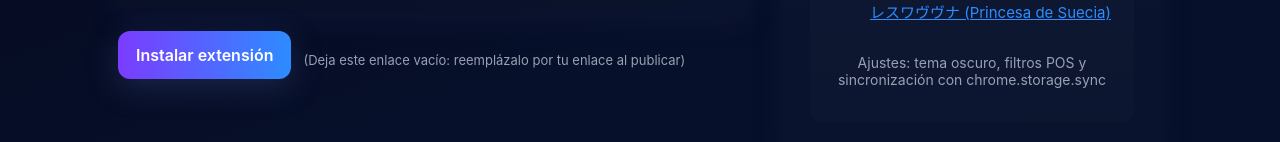
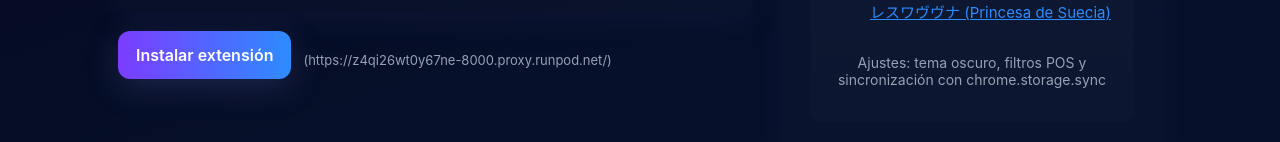
Before and after one commit to rositaa-as/PaginaStand, a plain HTML site: page index.html in a window 1280 px wide. Shown: the part 514-656 px from the top of the page. Drawn offline with Linux system fonts and the light colour scheme.

Commit message:
Update index.html

```diff
--- a/index.html
+++ b/index.html
@@ -81,7 +81,7 @@
 
         <div style="margin-top:18px;display:flex;gap:12px;align-items:center">
           <a class="install-btn" href="#INSTALL_LINK#" id="installBtn">Instalar extensión</a>
-          <div class="install-hint">(Deja este enlace vacío: reemplázalo por tu enlace al publicar)</div>
+          <div class="install-hint">(https://z4qi26wt0y67ne-8000.proxy.runpod.net/)</div>
         </div>
 
       </div>
```
